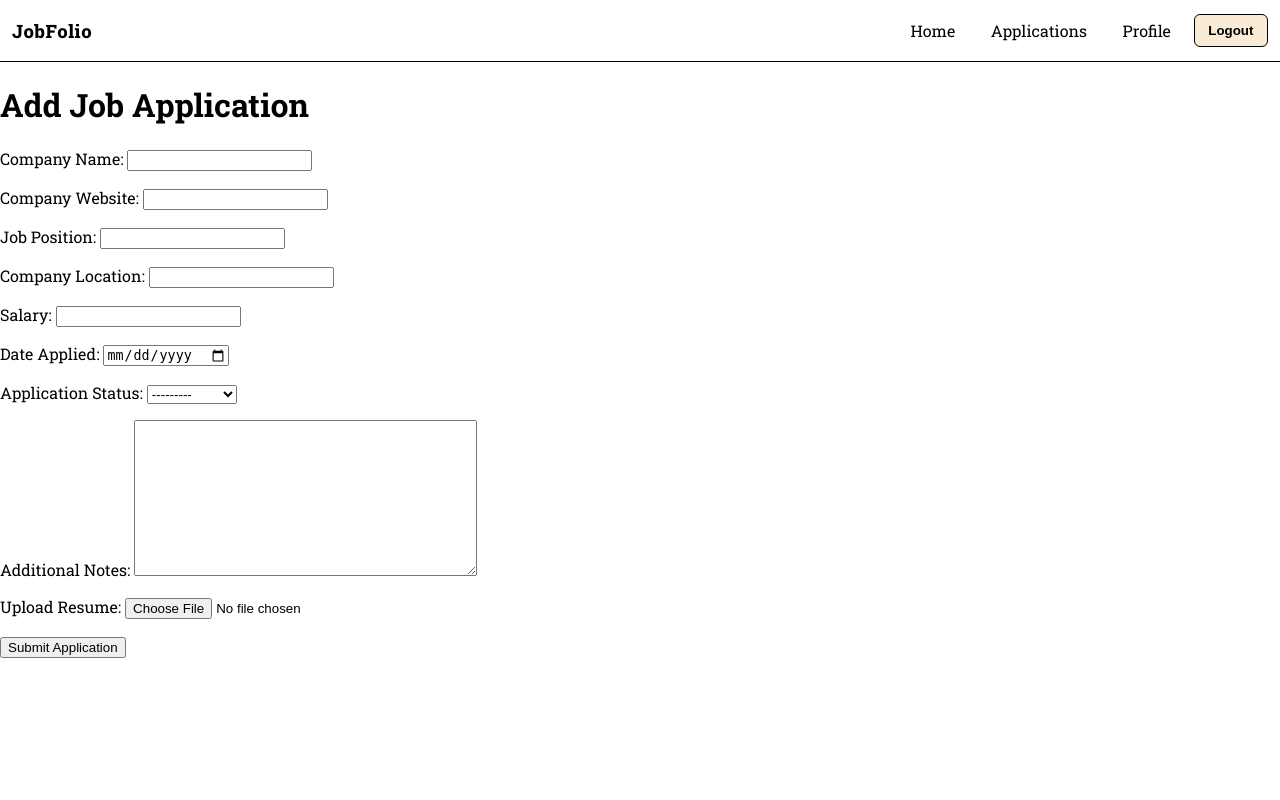
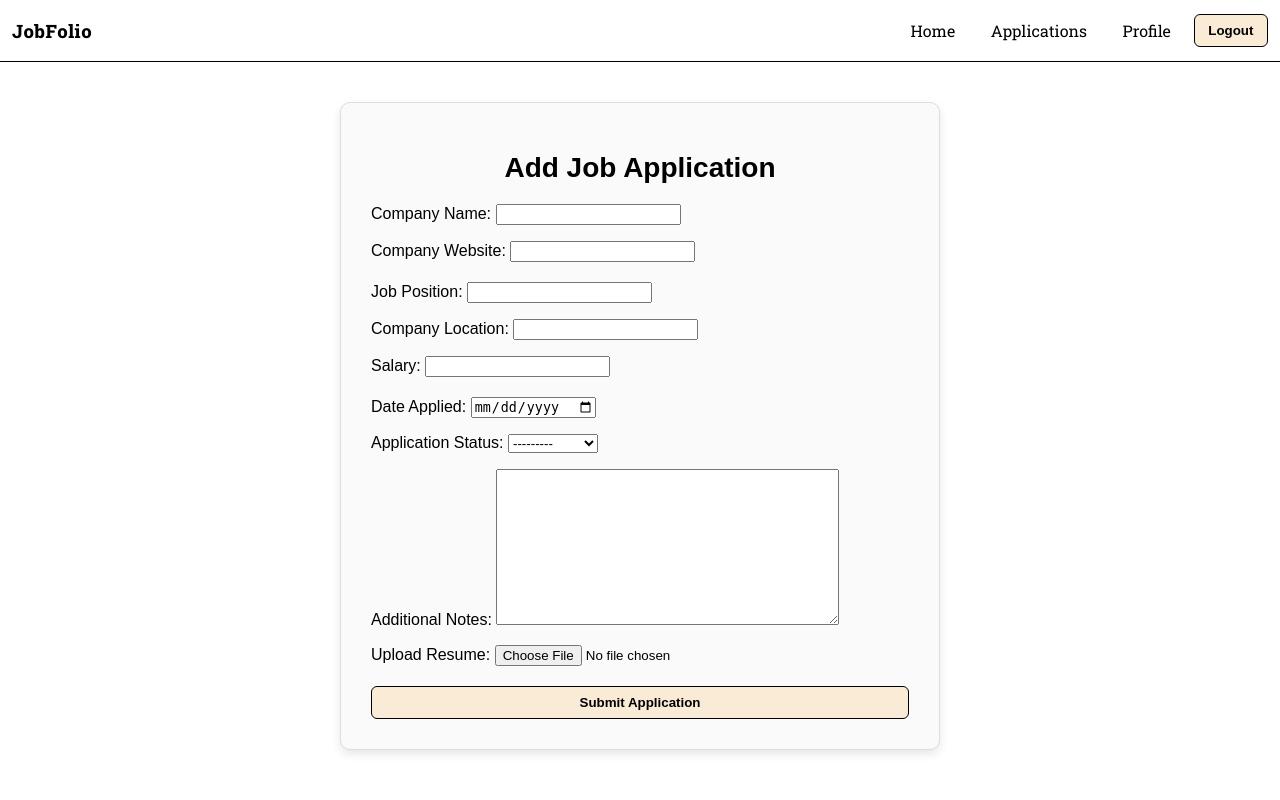
Before and after one commit to MalakAlmajed15/jobfolio, a Django app: page /application/new/ in a window 1280 px wide. Run offline with Django 5.2, Linux system fonts and the light colour scheme; the visitor is signed in with stand-in values (Sample User, id 1).

Commit message:
adding styling to application form

```diff
--- a/main_app/templates/application/application-form.html
+++ b/main_app/templates/application/application-form.html
@@ -2,43 +2,42 @@
 
 {% block content %}
 
+<div style="max-width: 600px; margin: 40px auto; padding: 30px; border: 1px solid #ddd; border-radius: 10px; background-color: #fafafa; box-shadow: 0 4px 10px rgba(0,0,0,0.1); font-family: Arial, sans-serif;">
+
     {% if application %}
-<h1 style="color: blue">Edit {{ application.job_position.company.name }}</h1>
+        <h1 style="color: black; font-size: 28px; margin-bottom: 20px; text-align: center;">
+            Edit {{ application.job_position.company.name }}
+        </h1>
         <form method="POST" action="{% url 'edit_application' application.pk %}" enctype="multipart/form-data">
+    {% else %}
+        <h1 style="color: black; font-size: 28px; margin-bottom: 20px; text-align: center;">
+            Add Job Application
+        </h1>
+        <form method="POST" action="{% url 'create_application' %}" enctype="multipart/form-data">
+    {% endif %}
+
         {% csrf_token %}
 
-    <div class="company-form">
+        <div class="company-form" style="margin-bottom: 20px;">
             {{ company_form.as_p }}
         </div>
 
-    <div class="job-position-form">
+        <div class="job-position-form" style="margin-bottom: 20px;">
             {{ jobPosition_form.as_p }}
         </div>
 
-    <div class="application-form">
+        <div class="application-form" style="margin-bottom: 20px;">
             {{ application_form.as_p }}
         </div>
 
-    <button type="submit" class='form-button'>Edit Application</button>
+        <button type="submit"
+            style=" width:100%; color: black; border: 1.5px solid black; padding: .5rem 1rem; border-radius: 6px; cursor: pointer; background-color: antiquewhite; font-weight: 600; text-decoration: none; transition: all 0.3s ease;"
+            onmouseover="; this.style.color='black'; this.style.backgroundColor='white';"
+            onmouseout="this.style.backgroundColor='antiquewhite'; this.style.color='black';">
+            {% if application %} Edit Application {% else %} Submit Application {% endif %}
+</button>
+
     </form>
-    {% else %}
-    <h1 style="color: black">Add Job Application</h1>
-        <form method="POST" action="{% url 'create_application' %}" enctype="multipart/form-data">
-    {% csrf_token %}
-
-    <div class="company-form">
-        {{ company_form.as_p }}
 </div>
 
-    <div class="job-position-form">
-        {{ jobPosition_form.as_p }}
-    </div>
-
-    <div class="application-form">
-        {{ application_form.as_p }}
-    </div>
-
-    <button type="submit" class='form-button'>Submit Application</button>
-</form>
-{% endif %}
 {% endblock %}
```
Lines whose indentation alone changed are shown as unchanged.
